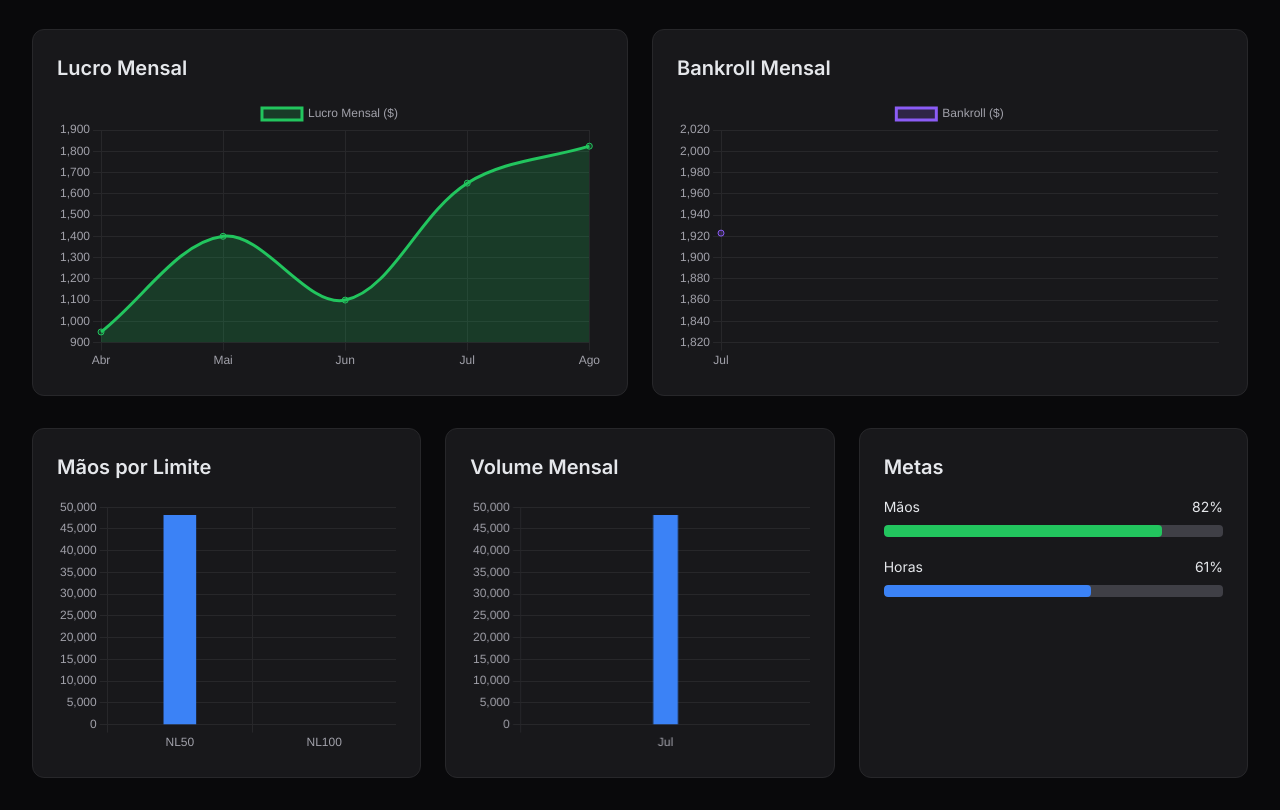
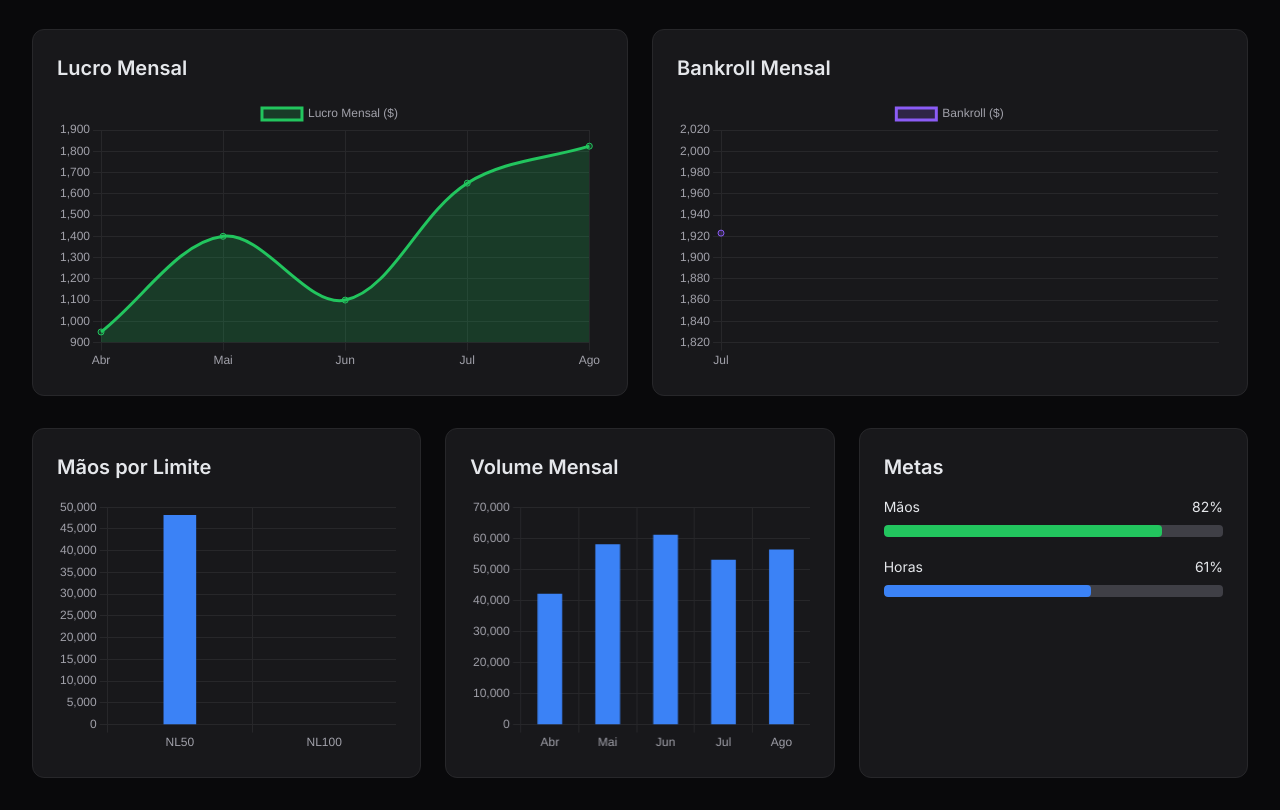
Before and after one commit to LUANLIMA22/luan-poker-stats, a plain HTML site: page index.html in a window 1280 px wide. Shown: the part 257-1067 px from the top of the page. Drawn offline with nearby package versions, Linux system fonts and the light colour scheme.

Commit message:
Update index.html

```diff
--- a/index.html
+++ b/index.html
@@ -204,13 +204,14 @@
           plugins: {
             legend: { display: false },
             tooltip: {
+              displayColors: false, // Desativa o quadrado nativo desalinhado
               callbacks: {
                 label: function (context) {
                   const index = context.dataIndex;
                   const handsVal = context.raw.toLocaleString();
                   const bbVal = stakesData.bb100[index];
                   return [
-                    `Mãos: ${handsVal}`,
+                    `🟦 Mãos: ${handsVal}`,
                     `🟩 Winrate: ${bbVal} BB/100`
                   ];
                 }
@@ -223,10 +224,10 @@
 
     // Dados do Volume Mensal
     const monthlyData = {
-      labels: ["Jul"],
-      hands: [48117],
-      profit: [1758],
-      bb100: [3.48]
+      labels: ["Abr", "Mai", "Jun", "Jul", "Ago"],
+      hands: [42000, 58000, 61000, 53000, 56240],
+      profit: [950, 1400, 1100, 1650, 1824],
+      bb100: [4.5, 6.0, 4.8, 7.8, 6.35]
     };
 
     // Gráfico de Volume Mensal
```
